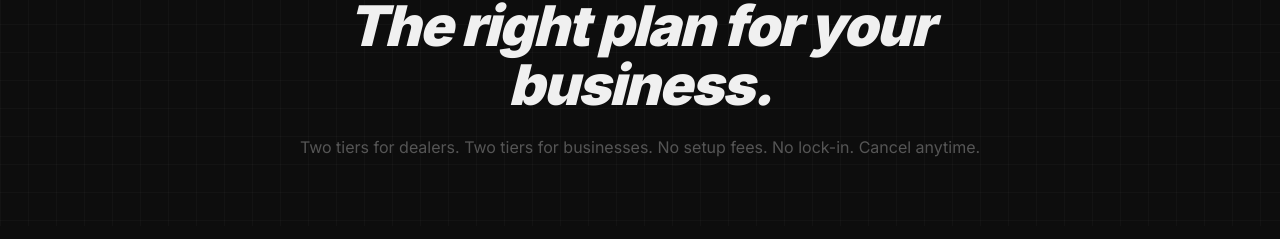
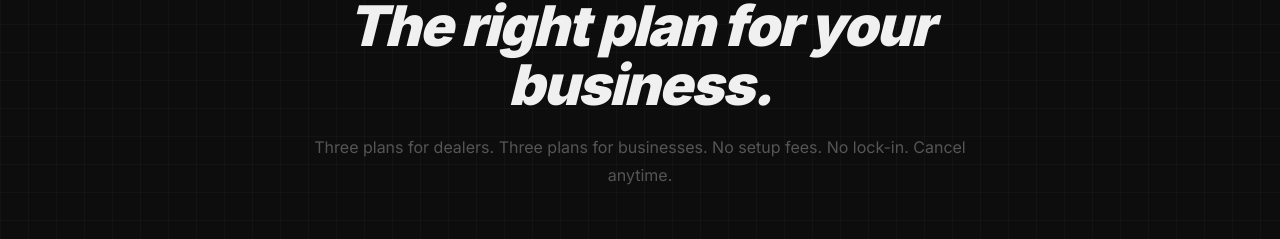
Before and after one commit to RobinK12DK/drivkind-web, a Next.js app: page /pricing in a window 1280 px wide. Shown: the part 180-419 px from the top of the page. Built offline with nearby package versions, Linux system fonts and the light colour scheme; no server answers.

Commit message:
fix: correct pricing tier count from two to three across pricing and homepage

```diff
--- a/app/page.tsx
+++ b/app/page.tsx
@@ -378,7 +378,7 @@ export default function HomePage() {
             Transparent pricing. No surprises.
           </h2>
           <p style={{ fontSize: '1rem', color: '#555', marginBottom: '2.5rem' }}>
-            Two plans for dealers. Two plans for businesses. Starting at R599/month.
+            Three plans for dealers. Three plans for businesses. Starting at R599/month.
           </p>
           <Link href="/pricing" style={{
             display: 'inline-block',
--- a/app/pricing/page.tsx
+++ b/app/pricing/page.tsx
@@ -136,7 +136,7 @@ export default function PricingPage() {
               The right plan for your business.
             </h1>
             <p style={{ fontSize: '1rem', color: muted, lineHeight: 1.7 }}>
-              Two tiers for dealers. Two tiers for businesses. No setup fees. No lock-in. Cancel anytime.
+              Three plans for dealers. Three plans for businesses. No setup fees. No lock-in. Cancel anytime.
             </p>
           </div>
         </section>
```
